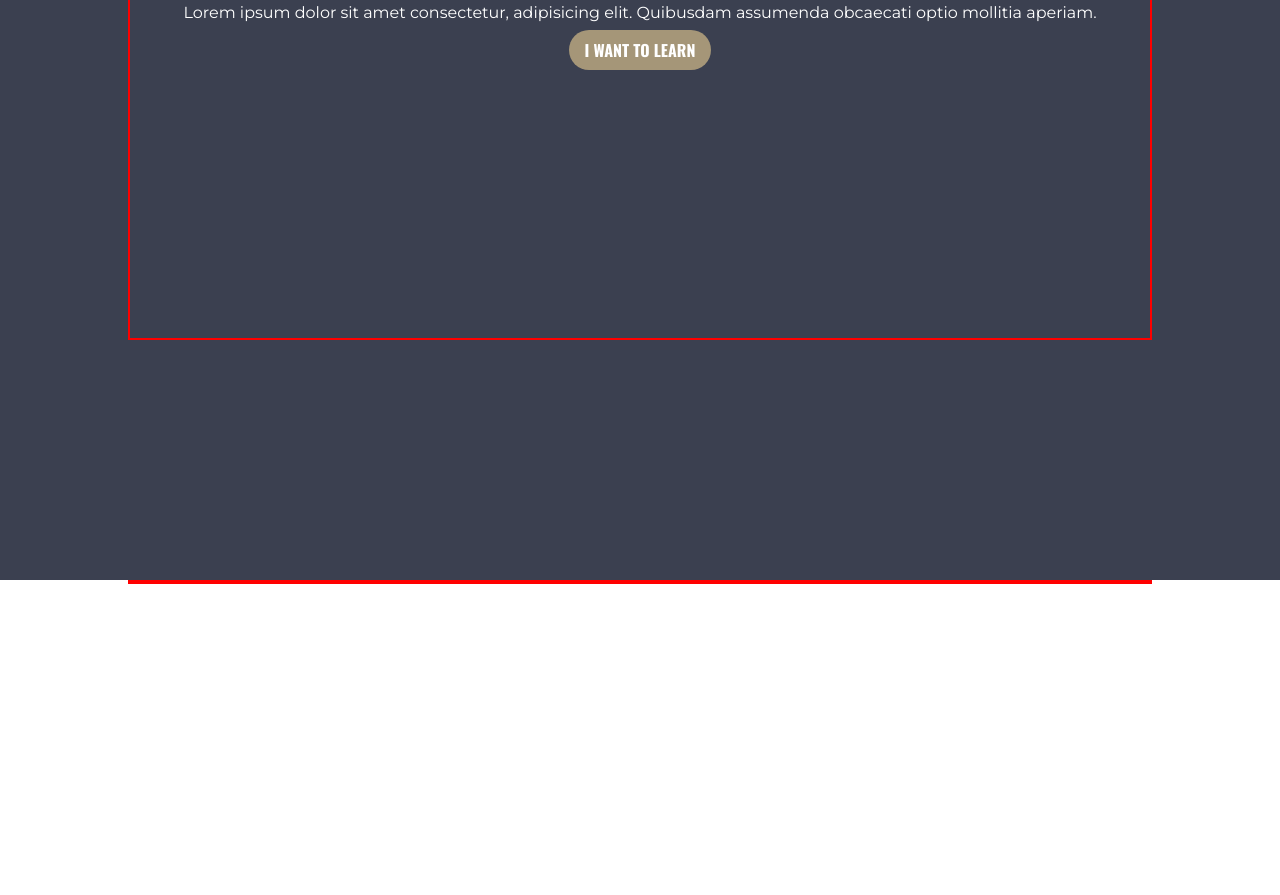
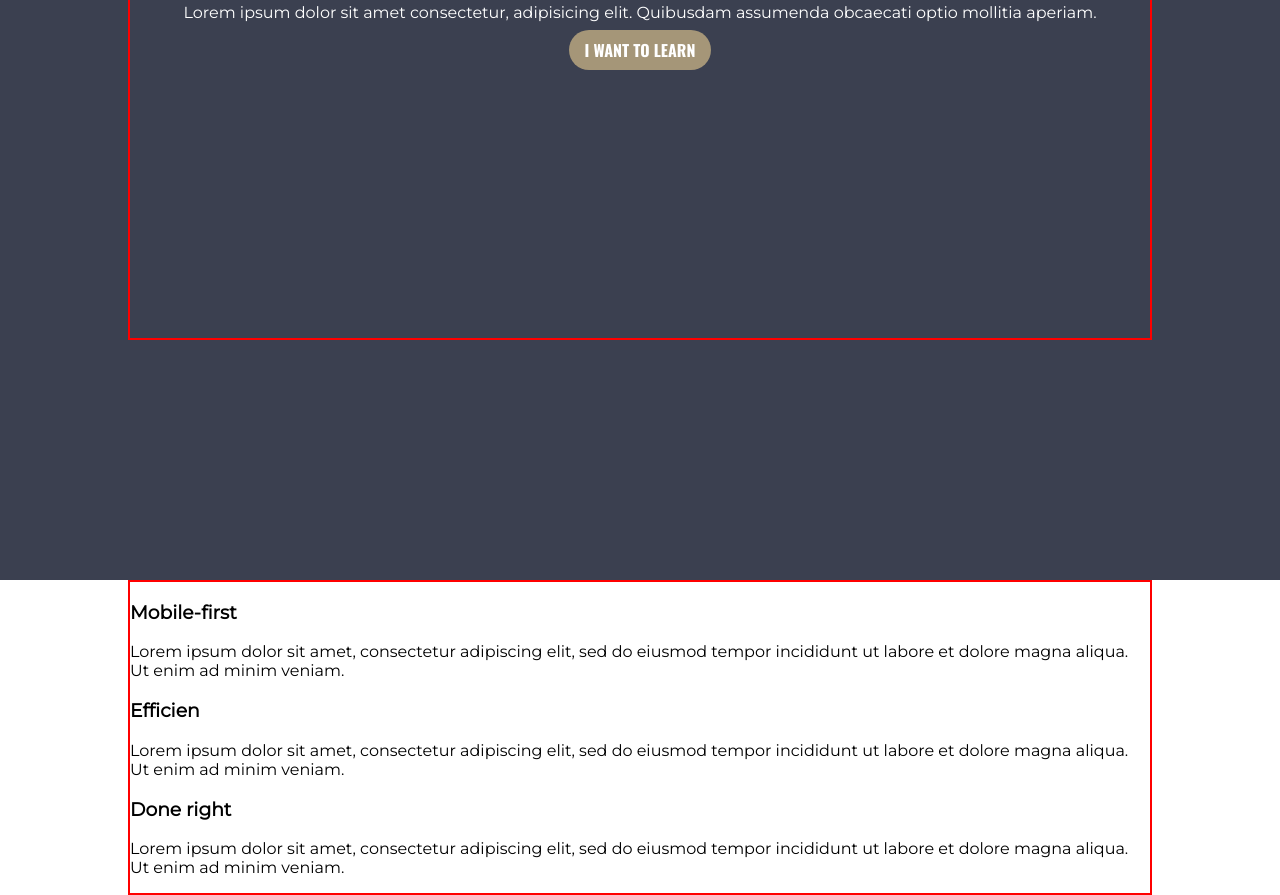
Before and after one commit to zofienora/responsive-final-challenge, a plain HTML site: page index.html in a window 1280 px wide. Shown: the part 252-1147 px from the top of the page. Before the commit the page ends 836 px from the top, so only its background shows below. Drawn offline with nearby package versions, Linux system fonts and the light colour scheme.

Commit message:
added section 2

```diff
--- a/index.html
+++ b/index.html
@@ -49,11 +49,20 @@
     <!-------------------------------3 colum section---------------------------------------->
     <section class="three-columns">
         <div class="container-global">
-            <div class="column1"></div>
-
-            <div class="column1"></div>
-
-            <div class="column1"></div>
+            <div class="column">
+                <h3>Mobile-first</h3>
+                <p>Lorem ipsum dolor sit amet, consectetur adipiscing elit, sed do eiusmod tempor incididunt ut labore et dolore magna aliqua. Ut enim ad minim veniam.</p>
+            </div>
+            <div class="column">
+                <h3>Efficien</h3>
+                <p>Lorem ipsum dolor sit amet, consectetur adipiscing elit, sed do eiusmod tempor incididunt ut labore et dolore magna aliqua. Ut enim ad minim veniam.
+                </p>
+            </div>
+            <div class="column">
+                <h3>Done right</h3>
+                <p>Lorem ipsum dolor sit amet, consectetur adipiscing elit, sed do eiusmod tempor incididunt ut labore et dolore magna aliqua. Ut enim ad minim veniam.
+                </p>
+            </div>
         </div>
     </section>
 
```
